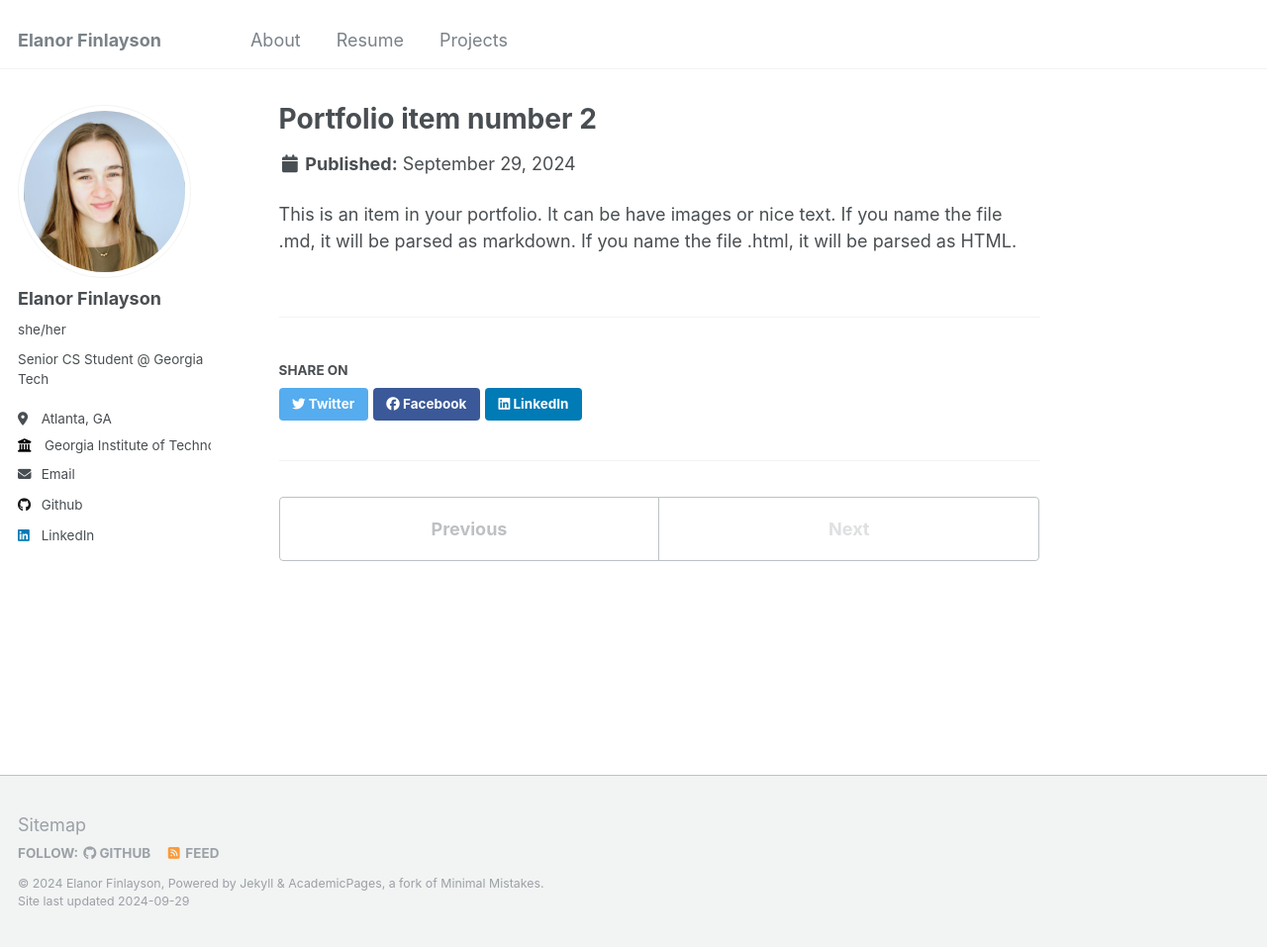
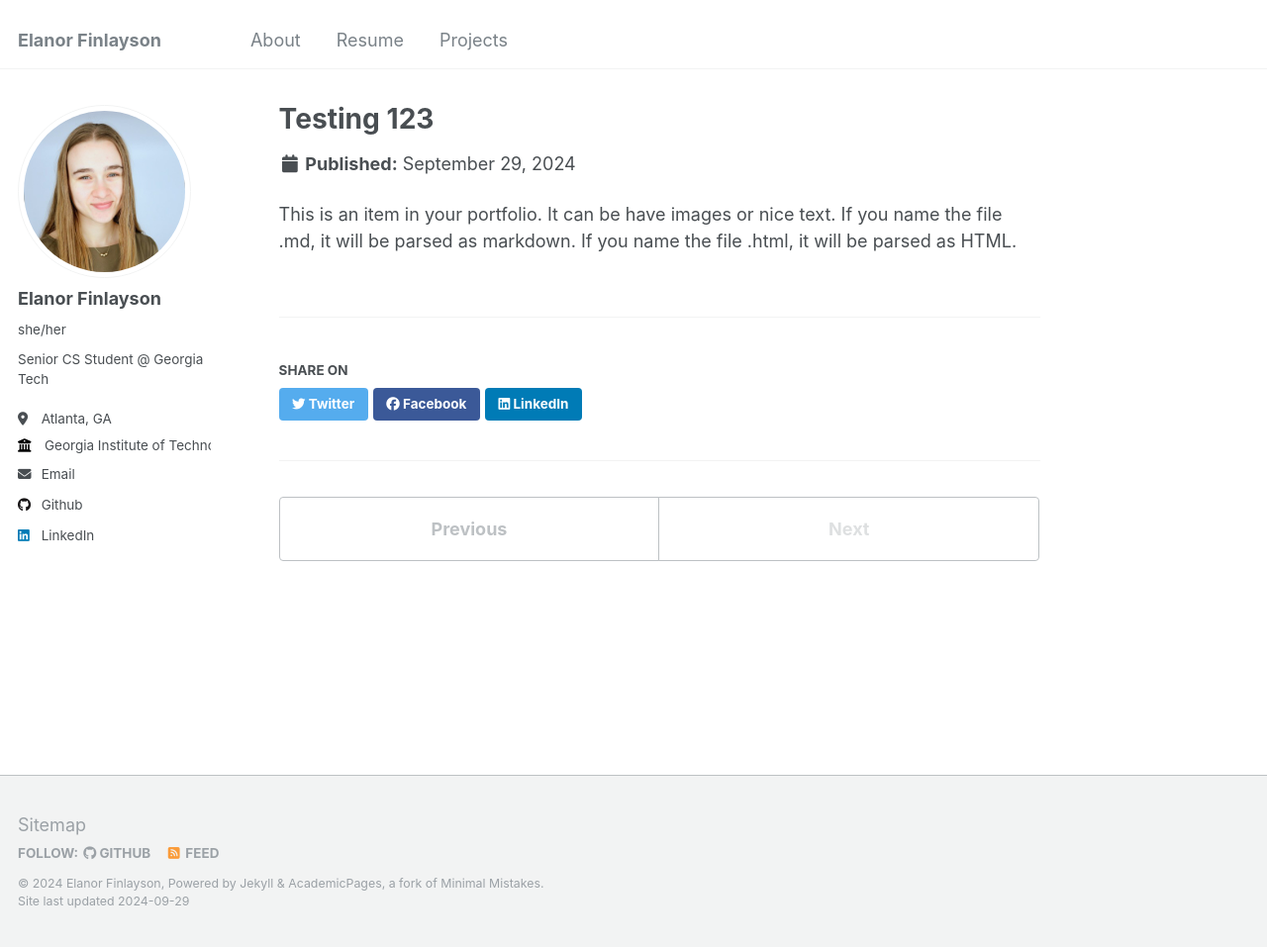
Before and after one commit to efin396/efin396.github.io, a Jekyll site: the page built from _portfolio/portfolio-2.html, in a window 1280 px wide and 957 px high. Shown: the whole window at 99% size. Built offline with Jekyll 4.4.1, drawn with Linux system fonts in a browser that asks for light colours.

Commit message:
Update portfolio-2.html

```diff
--- a/_portfolio/portfolio-2.html
+++ b/_portfolio/portfolio-2.html
@@ -1,5 +1,5 @@
 ---
-title: "Portfolio item number 2"
+title: "Testing 123"
 excerpt: "Short description of portfolio item number 2 <br/><img src='/images/500x300.png'>"
 collection: portfolio
 ---
```
